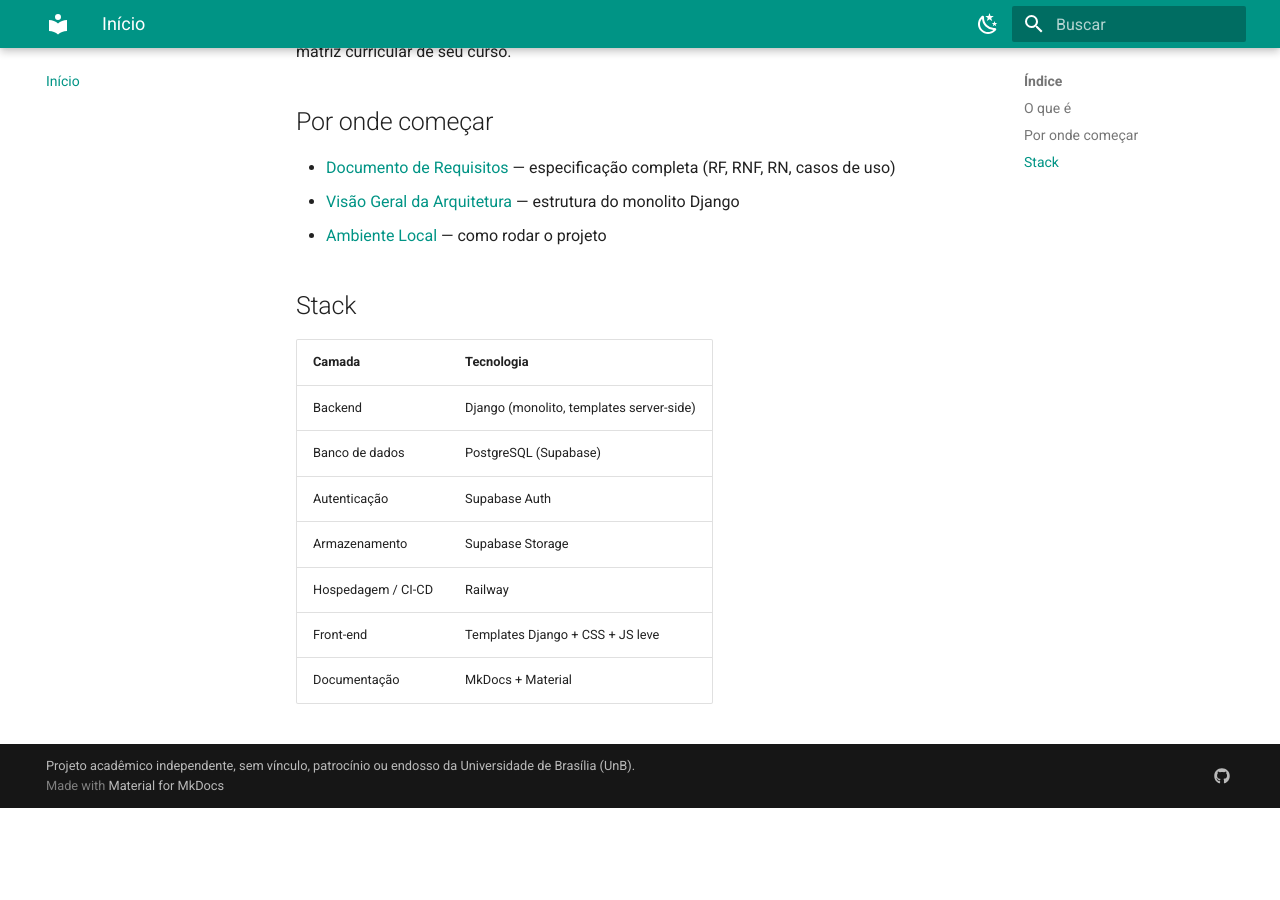
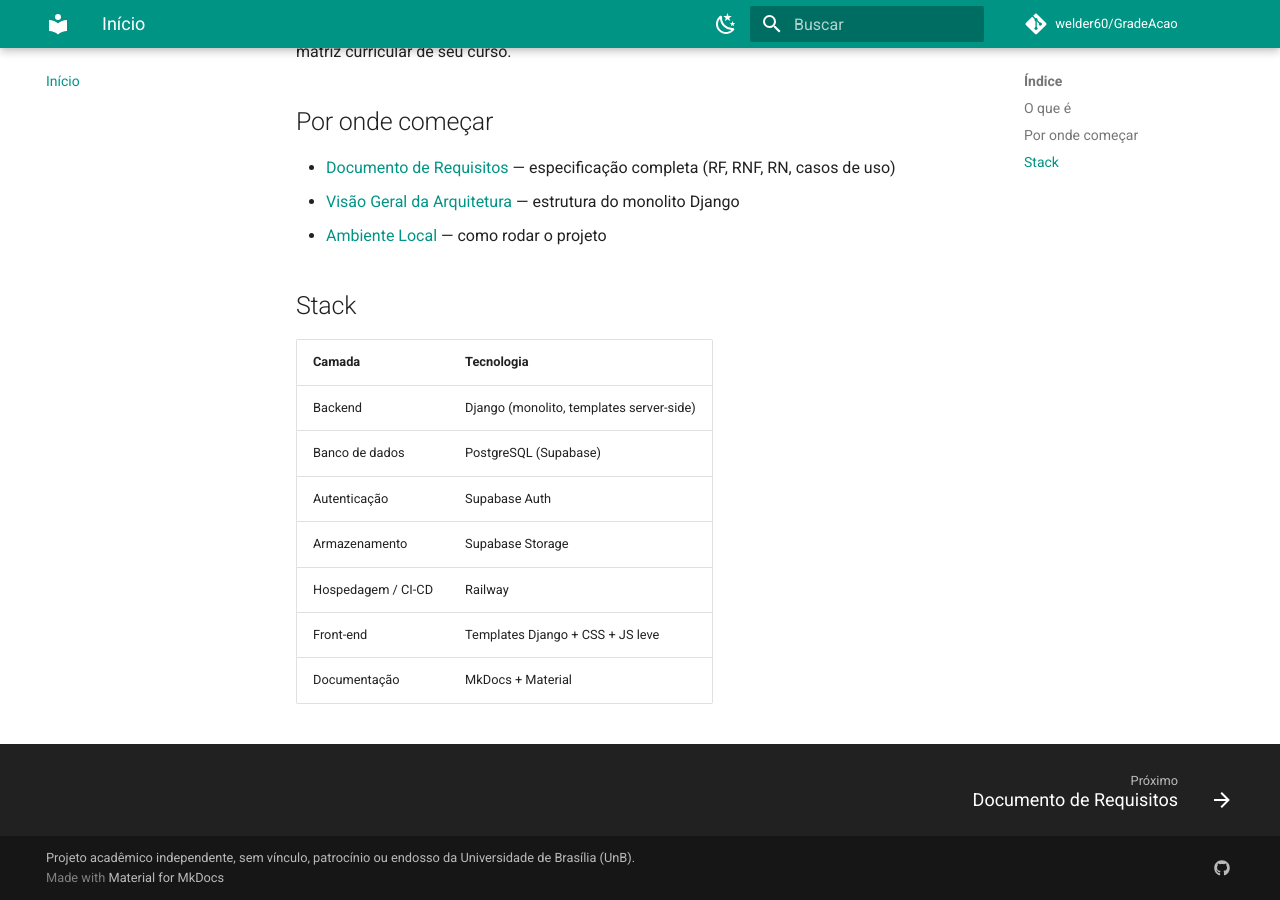
Before and after one commit to welder60/GradeAcao, an MkDocs documentation site: the page built from docs/index.md, in a window 1280 px wide and 900 px high, scrolled down 555 px. Built offline with MkDocs 1.6.1 and Material for MkDocs 9.7.7, drawn with Linux system fonts in a browser that asks for light colours; comment, search, counter and statistics services are not loaded; before the commit the page ends 1363 px from its top, so only the background shows below that.

Commit message:
Publish docs via GitHub Pages workflow
Add a GitHub Actions workflow (.github/workflows/docs.yml) to build and deploy the MkDocs site to GitHub Pages on pushes to main and manual dispatch. Update mkdocs.yml with site_url, repo metadata, edit_uri and theme plugins (edit button and footer navigation). Constrain mkdocs and mkdocs-material versions in requirements-dev.txt and use Python 3.12; the workflow installs dependencies, runs `mkdocs build --strict`, uploads the site artifact and deploys it.

```diff
--- a/mkdocs.yml
+++ b/mkdocs.yml
@@ -1,6 +1,10 @@
 site_name: GradeAção
 site_description: Planejador de grade horária para discentes da UnB — projeto acadêmico independente
 site_author: Equipe GradeAção
+site_url: https://welder60.github.io/GradeAcao/
+repo_url: https://github.com/welder60/GradeAcao
+repo_name: welder60/GradeAcao
+edit_uri: edit/main/docs/
 copyright: >
   Projeto acadêmico independente, sem vínculo, patrocínio ou endosso da
   Universidade de Brasília (UnB).
@@ -35,6 +39,8 @@
     - search.highlight
     - search.suggest
     - content.code.copy
+    - content.action.edit
+    - navigation.footer
 
 nav:
   - Início: index.md
--- a/requirements-dev.txt
+++ b/requirements-dev.txt
@@ -9,5 +9,5 @@
 django-debug-toolbar>=5.0
 pre-commit>=4.0
 
-mkdocs>=1.6
-mkdocs-material>=9.6
+mkdocs>=1.6,<2.0
+mkdocs-material>=9.6,<10.0
```
Also changed, not shown: 1 other file.
